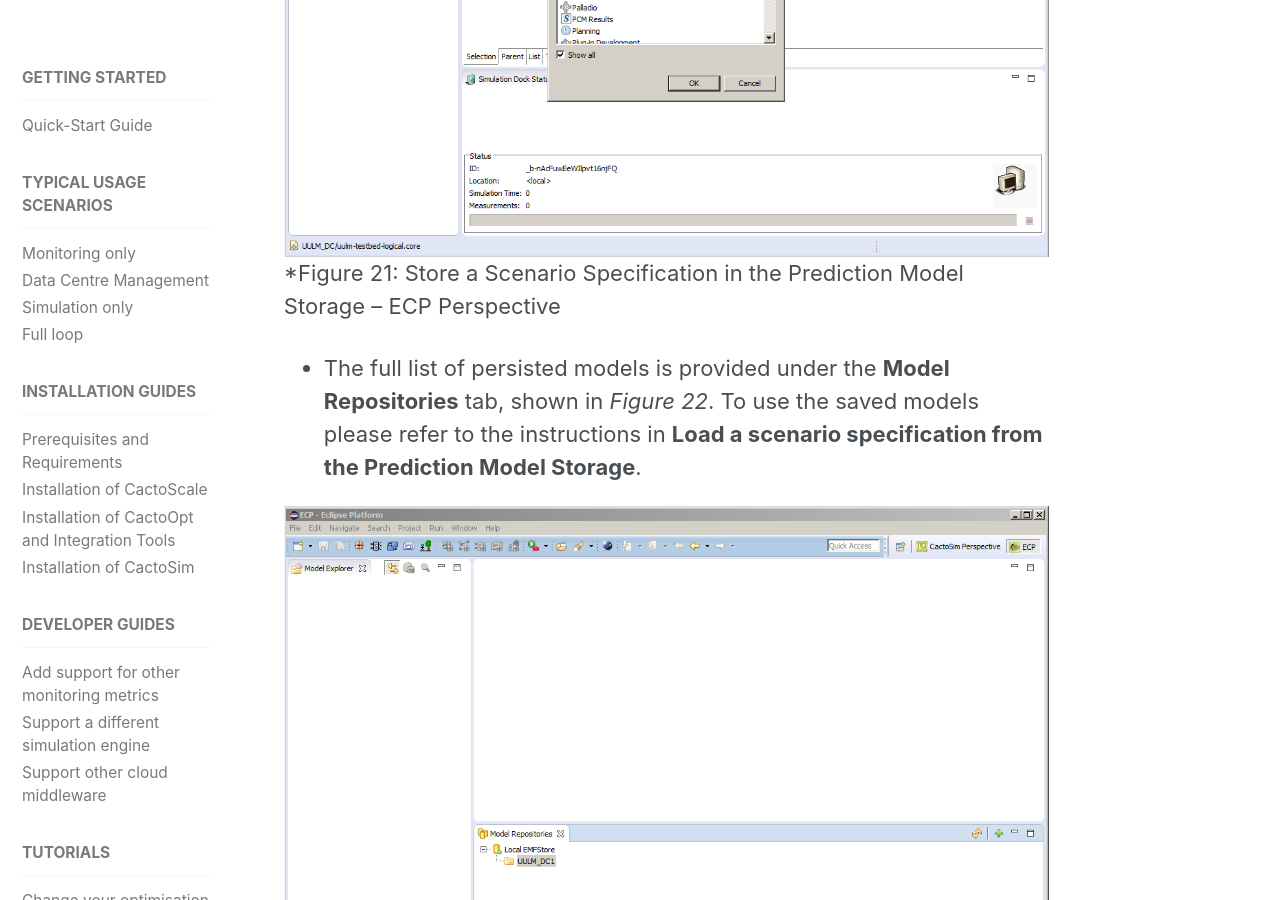
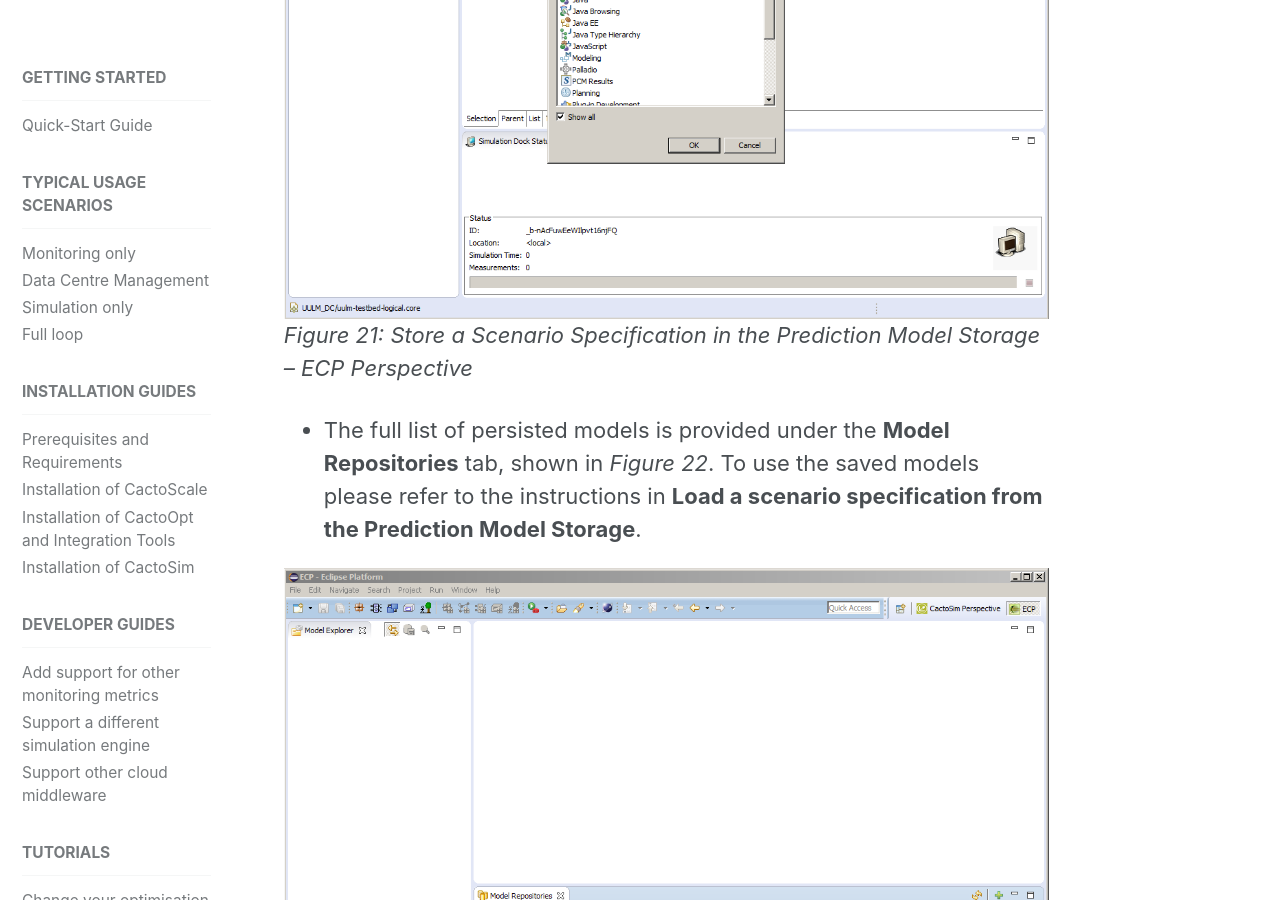
Before and after one commit to cactos/cactos.github.io, a Jekyll site: the page built from _docs/19_cactosim-specify-and-modify-a-data-centre-scenario.md, in a window 1280 px wide and 900 px high, scrolled down 17348 px. Built offline with Jekyll 4.4.1, drawn with Linux system fonts in a browser that asks for light colours.

Commit message:
Fixed syntax

```diff
--- a/_docs/19_cactosim-specify-and-modify-a-data-centre-scenario.md
+++ b/_docs/19_cactosim-specify-and-modify-a-data-centre-scenario.md
@@ -171,12 +171,13 @@ Simulation scenarios can also be loaded from the Runtime Model Storage directly
 -Specify the name of the project that is to be created in the local storage
 
 ![alt text][Doc19_20]
+
 *Figure 20: Store a Scenario Specification in the Prediction Model Storage – Project Name*
 
 - After the models have been imported, they can be viewed by switching to the ECP perspective in Eclipse. The perspective selector is shown in *Figure 21*.
 
 ![alt text][Doc19_21]
-*Figure 21: Store a Scenario Specification in the Prediction Model Storage – ECP Perspective
+*Figure 21: Store a Scenario Specification in the Prediction Model Storage – ECP Perspective*
 
 - The full list of persisted models is provided under the __Model Repositories__ tab, shown in *Figure 22*. To use the saved models please refer to the instructions in __Load a scenario specification from the Prediction Model Storage__.
 
```
